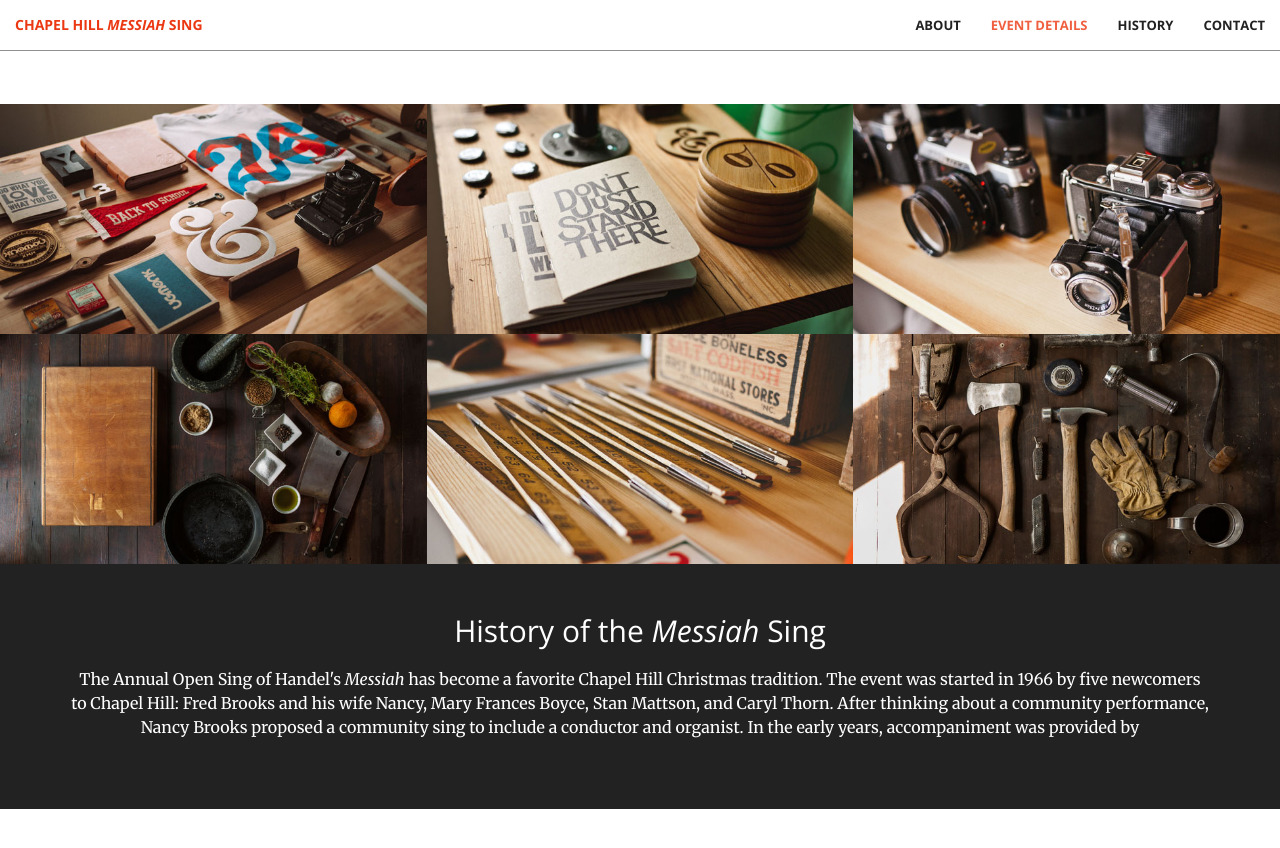
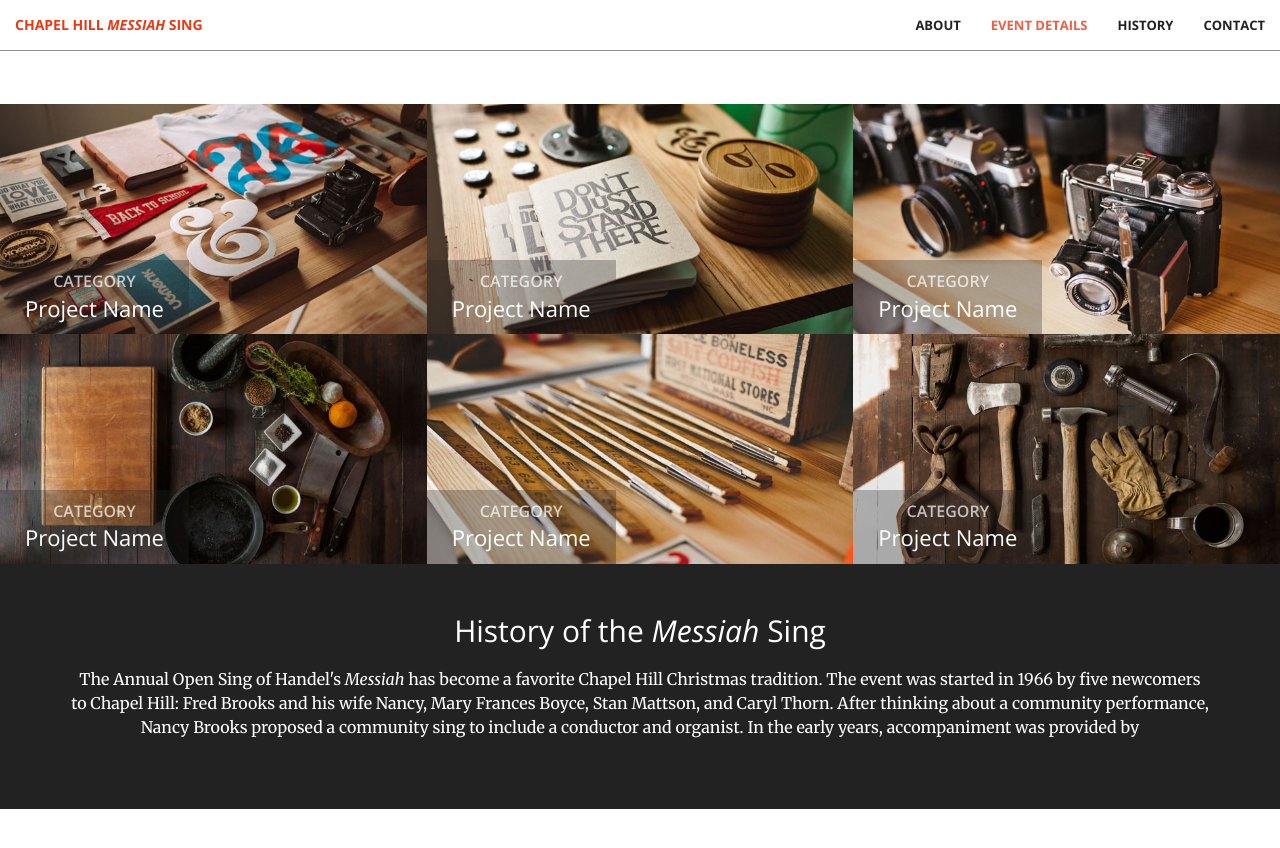
Before and after one commit to chapelhillmessiah/chapelhillmessiah.github.io, a Jekyll site: the page built from index-jekyll.html, in a window 1280 px wide and 900 px high, scrolled down 1670 px. Shown: the top 848 px of the window. Built offline with Jekyll 4.4.1, drawn with Linux system fonts in a browser that asks for light colours.

Commit message:
[_base.scss] portfolio box always shows captions

```diff
--- a/_sass/_base.scss
+++ b/_sass/_base.scss
@@ -229,21 +229,18 @@ header {
     margin: 0 auto;
     .portfolio-box-caption {
         color: white;
-        opacity: 0;
+        opacity: 1;
         display: block;
-        background: rgba( $theme-primary, .9 );
+        background: rgba( $theme-dark, .3 );
         position: absolute;
         bottom: 0;
         text-align: center;
-        width: 100%;
-        height: 100%;
+        padding: 10px;
         @include transition-all;
         .portfolio-box-caption-content {
-            width: 100%;
             text-align: center;
-            position: absolute;
-            top: 50%;
-            transform: translateY(-50%);
+            position: relative;
+            transform: none;
             .project-category,
             .project-name {
                 @include sans-serif-font;
```
